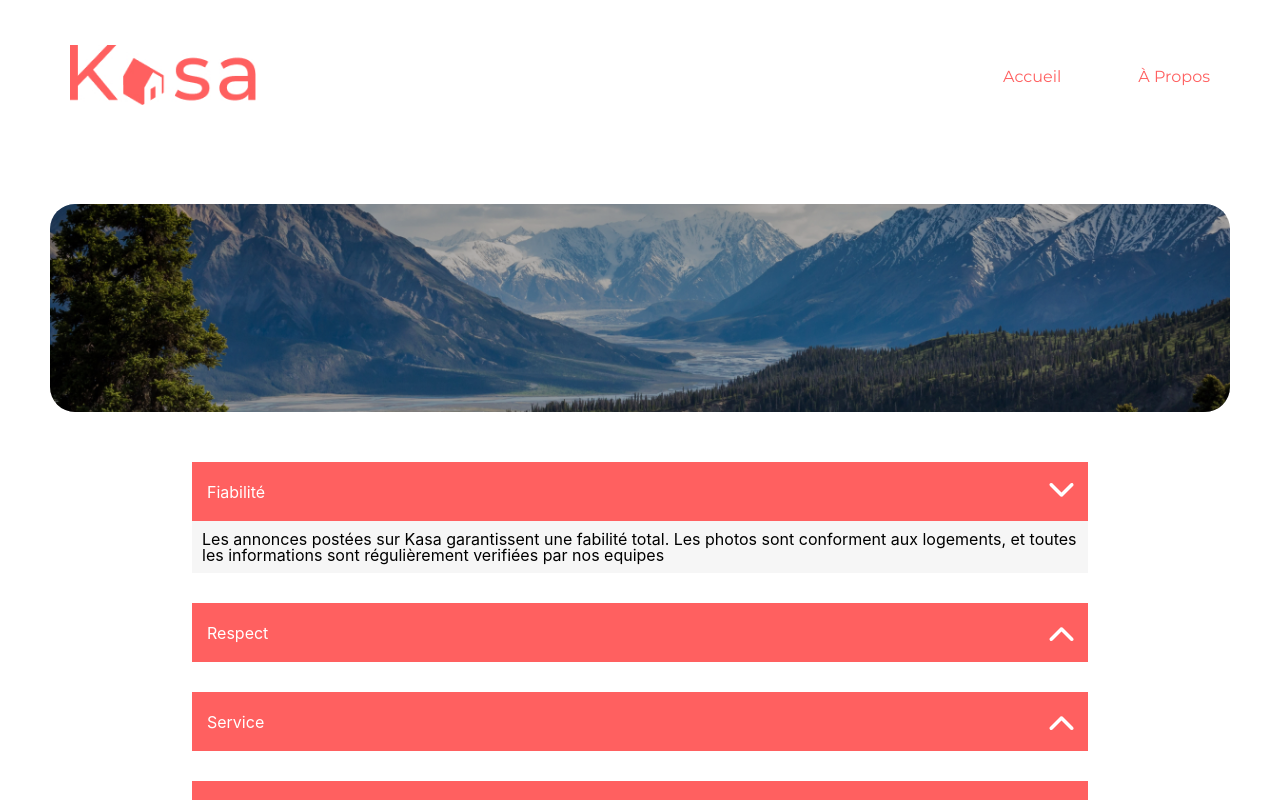
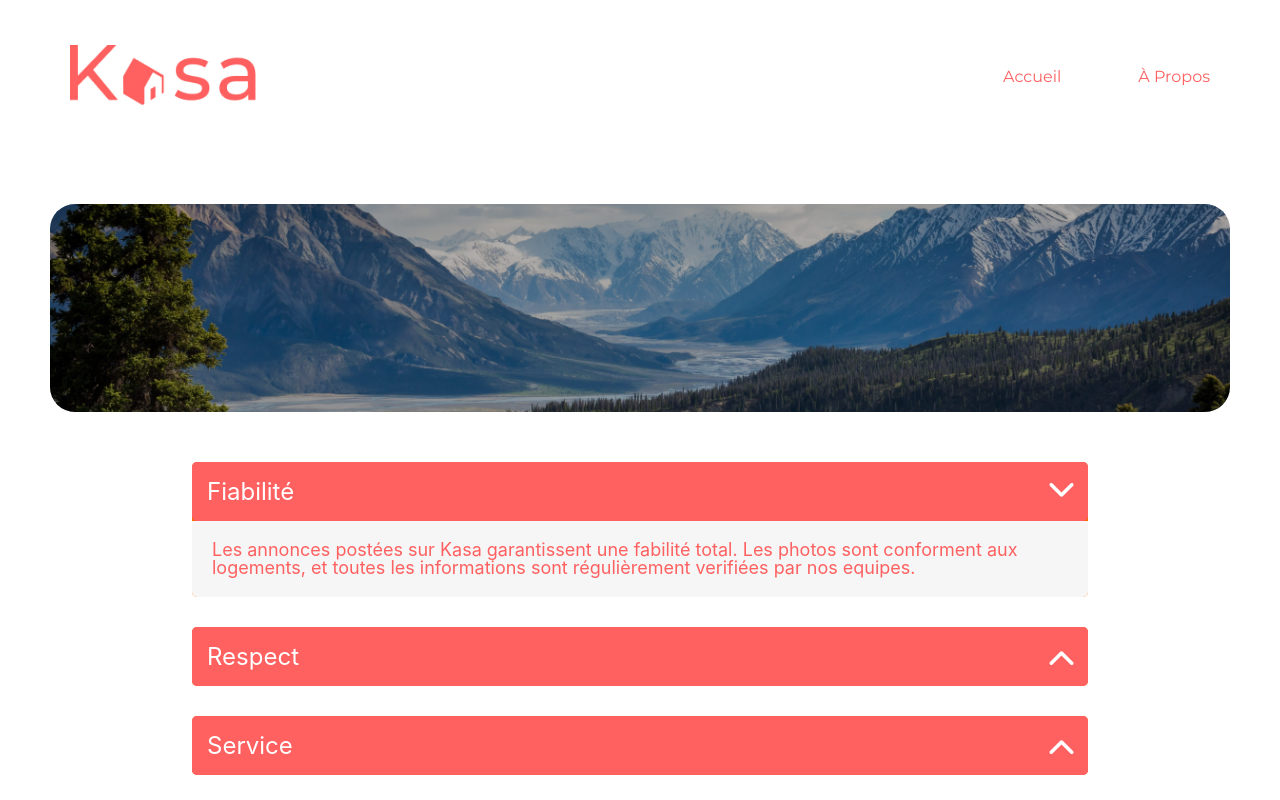
Before and after one commit to SLouka06/Projet_6, a React (Create React App) app: page /a-propos in a window 1280 px wide. Both pictures are taken after a click on the element 1061 px from the left and 491 px from the top of the page. Shown: the top 800 px of the page. Built offline with nearby package versions, Linux system fonts and the light colour scheme.

Commit message:
Page a-propos

```diff
--- a/src/components/menu_deroulant.jsx
+++ b/src/components/menu_deroulant.jsx
@@ -17,11 +17,15 @@ function MenuDeroulant({ titre, contenu }) {
           <img src={flecheImage} alt="Flèche" />
         </div>
       </div>
-      <div className="contenu-menu">
+      <div className={`contenu-menu ${estOuvert ? 'estOuvert' : ''}`}>
         {contenu}
       </div>
     </div>
   );
 }
 
+
+
+
+
 export default MenuDeroulant;
--- a/src/pages/a-propos/index.jsx
+++ b/src/pages/a-propos/index.jsx
@@ -10,20 +10,18 @@ function APropos() {
       <Banniere image={aboutBannerImage} />
       <div className='menu'>
       <MenuDeroulant titre="Fiabilité"contenu={<p>Les annonces postées sur Kasa garantissent une fabilité total. Les photos sont conforment aux logements,
-          et toutes les informations sont régulièrement verifiées par nos equipes</p>}>
+          et toutes les informations sont régulièrement verifiées par nos equipes.</p>}>
       </MenuDeroulant>
       <MenuDeroulant titre="Respect"contenu={<p>La bienveillance fait partie des valeurs fondatrices de Kasa.
-          Tout comportement discriminatoire ou de perturbation de voisinage entraînera une exclusion de la platforme</p>}>
+          Tout comportement discriminatoire ou de perturbation de voisinage entraînera une exclusion de la platforme.</p>}>
 
       </MenuDeroulant>
       <MenuDeroulant titre="Service" contenu={<p>La bienveillance fait partie des valeurs fondatrices de Kasa.
-          Tout comportement discriminatoire ou de perturbation de voisinage entraînera une exclusion de la platforme</p>}>
+          Tout comportement discriminatoire ou de perturbation de voisinage entraînera une exclusion de la platforme.</p>}>
      </MenuDeroulant>
       <MenuDeroulant titre="Sécurité" contenu={<p>La sécurité est la priorité chez Kasa. Aussi bien pour nos hôtes que nos voyageurs, chaques logement correspond aux critères de sécurité établis par nos services
           En laissant une note aussi bien à l'hôte qu'au locataire, cela permet à nos équipes de vérifier que nos standards sont bien respectés.
-          Nous organisons également des ateliers sur la sécurité domestique pour nos hôtes.
-        </p>} >
-
+          Nous organisons également des ateliers sur la sécurité domestique pour nos hôtes.</p>} >
       </MenuDeroulant>
       </div>
     </div>
--- a/src/styles/menu_deroulant.scss
+++ b/src/styles/menu_deroulant.scss
@@ -1,25 +1,41 @@
+$menu-height: 1000px;
+$menu-bg-color: #FF6600;
+$menu-title-bg-color: #FF6060;
+$menu-content-bg-color: #F6F6F6;
+
+@keyframes ouvrirMenu {
+  from {
+    max-height: 0;
+  }
+  to {
+    max-height: $menu-height;
+  }
+}
+
 .menu-deroulant {
   display: flex;
-  flex-direction: column; // Changez la direction pour permettre l'expansion verticale
+  flex-direction: column;
   justify-content: flex-start;
   align-items: flex-start;
   position: relative;
   width: 70vw;
   max-width: 1024px;
   margin: 30px auto;
-  background-color: #FF6600; // Couleur du menu principal
+  background-color: $menu-bg-color;
   box-sizing: border-box;
-}
+  border-radius: 5px;
 
   .titre-menu {
     color: #FFFFFF;
+    font-size: 24px;
     padding-left: 15px;
-  width: 100%; // Assurez-vous que le titre s'étend sur toute la largeur
-  height: 59px; // Hauteur fixe pour le titre
-  background-color: #FF6060; // Couleur de fond pour le titre
+    width: 100%;
+    height: 59px;
+    background-color: $menu-title-bg-color;
     display: flex;
     align-items: center;
     box-sizing: border-box;
+    border-radius: 5px;
   }
 
   .fleche {
@@ -27,33 +43,36 @@
     align-items: center;
     justify-content: center;
     transition: transform 0.3s ease;
-  position: absolute; // Positionnez absolument par rapport au .menu-deroulant
-  right: 0; // À droite du conteneur
-  top: 0; // En haut du conteneur
-  height: 59px; // Hauteur fixe pour aligner avec le titre
+    position: absolute;
+    right: 0;
+    top: 0;
+    height: 59px;
     box-sizing: border-box;
     padding: 10px;
   }
 
-.menu-deroulant.estOuvert .fleche {
-  transform: rotate(180deg);
+  &.estOuvert .fleche {
+    transform: rotate(-180deg);
   }
 
   .contenu-menu {
     display: none;
-  width: 100%; // Compense les 15px de padding de chaque côté
-  background-color: #F6F6F6;
-  box-sizing: border-box; // Assure que padding et border sont inclus dans la largeur
-  padding: 10px;
-  margin: 0 auto; // Ajoute un margin pour aligner avec le titre
+    width: 100%;
+    background-color: $menu-content-bg-color;
+    box-sizing: border-box;
+    padding: 20px;
+    margin: 0 auto;
+    border-bottom-right-radius: 5px;
+    border-bottom-left-radius: 5px;
+    animation: ouvrirMenu 0.3s ease-in-out forwards;
   }
 
-.menu-deroulant.estOuvert .contenu-menu {
+  &.estOuvert .contenu-menu {
     display: flex;
   }
 
-
   .contenu-menu p {
-  color: #000; // Ou toute autre couleur visible sur le fond #F6F6F6
-  // ... autres styles de texte que vous pourriez vouloir
+    color: $menu-title-bg-color;
+    font-size: 18px;
   }
+}
```
Lines whose indentation alone changed are shown as unchanged.
